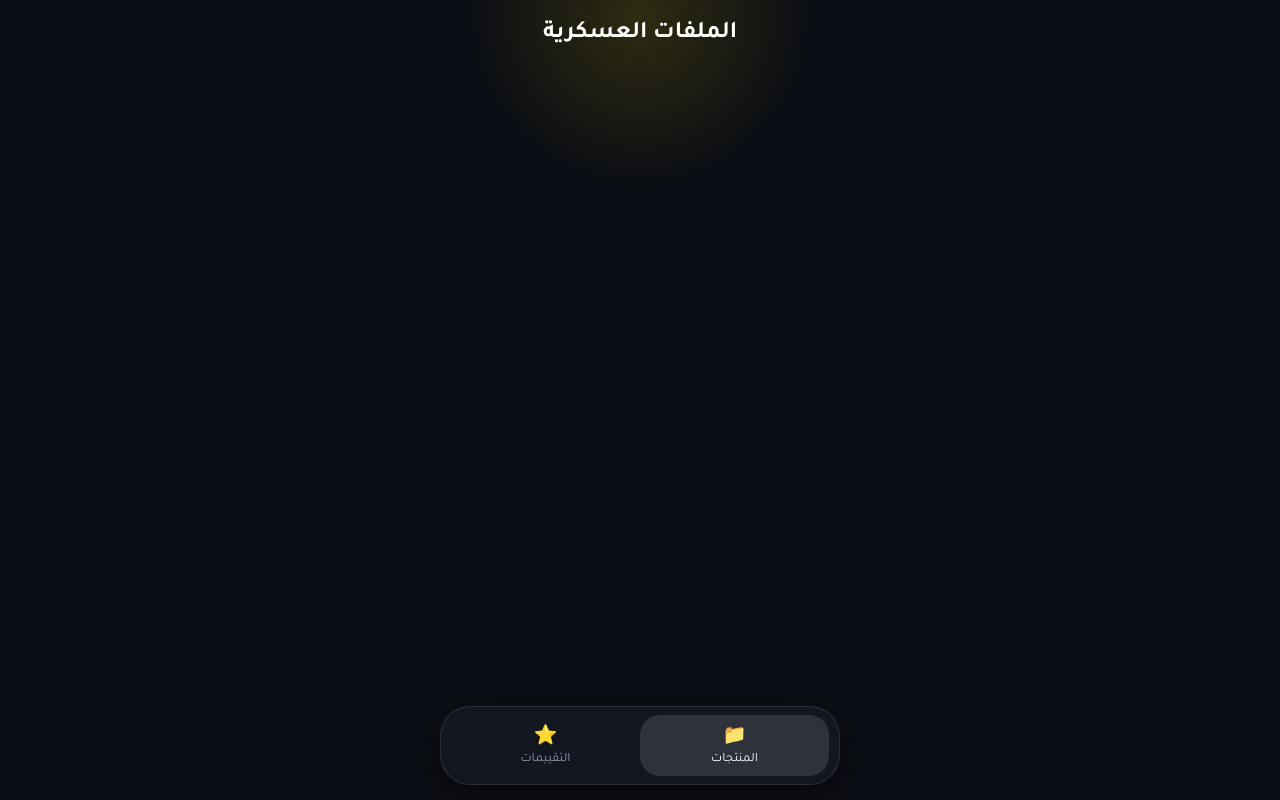
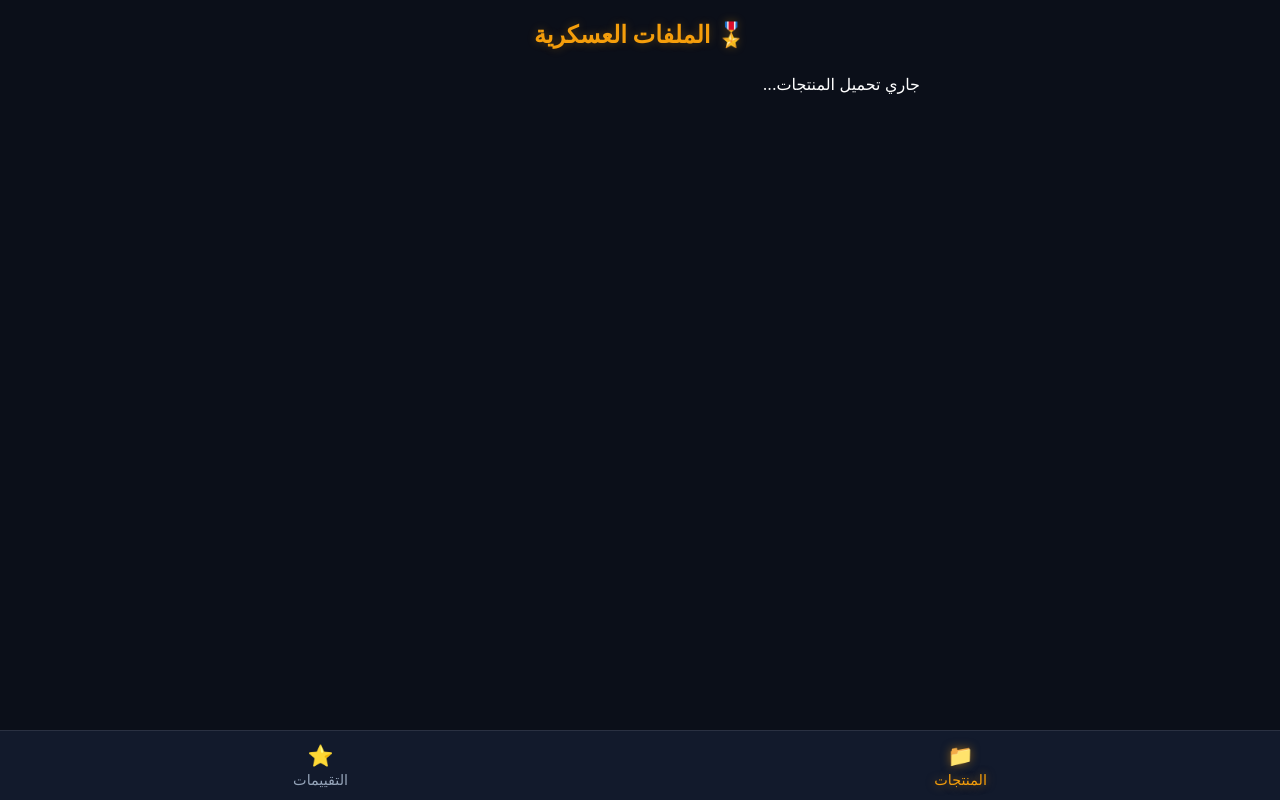
Before and after one commit to akhtswd19-design/AL3agle, a Python web app: template templates/index.html in a window 1280 px wide. Run offline with Jinja, Linux system fonts and the light colour scheme; the template is opened without the code that fills it, so the values that code supplies are empty; some libraries are stand-ins or nearby versions.

Commit message:
Update index.html

```diff
--- a/templates/index.html
+++ b/templates/index.html
@@ -2,344 +2,193 @@
 <html lang="ar" dir="rtl">
 <head>
     <meta charset="UTF-8">
-    <meta name="viewport" content="width=device-width, initial-scale=1.0, user-scalable=no">
+    <meta name="viewport" content="width=device-width, initial-scale=1.0">
     <title>متجر العاقل</title>
     <script src="https://telegram.org/js/telegram-web-app.js"></script>
-    <link href="https://fonts.googleapis.com/css2?family=Tajawal:wght@400;700;900&display=swap" rel="stylesheet">
     <style>
         :root {
-            --bg-color: #0b0e14;
-            --card-bg: rgba(22, 28, 38, 0.7);
-            --accent-gold: #ffd700;
-            --accent-glow: rgba(255, 215, 0, 0.25);
-            --text-color: #ffffff;
-            --text-muted: #8e9aaf;
-            --btn-blue: #3182ce;
+            --bg-color: #0b0f19;
+            --card-bg: #131c2e;
+            --accent-glow: #3b82f6;
+            --gold: #f59e0b;
+            --text-main: #ffffff;
+            --text-muted: #94a3b8;
         }
+        * { box-sizing: border-box; margin: 0; padding: 0; font-family: -apple-system, BlinkMacSystemFont, "Segoe UI", Roboto, sans-serif; }
+        body { background-color: var(--bg-color); color: var(--text-main); min-height: 100vh; display: flex; flex-direction: column; overflow-x: hidden; }
 
-        * {
-            box-sizing: border-box;
-            margin: 0;
-            padding: 0;
-            font-family: 'Tajawal', sans-serif;
-            -webkit-tap-highlight-color: transparent;
+        /* شاشة الترحيب (4 ثواني) */
+        #splash-screen {
+            position: fixed; inset: 0; background: var(--bg-color);
+            display: flex; flex-direction: column; align-items: center; justify-content: center;
+            z-index: 9999; animation: fadeOut 0.8s ease 3.2s forwards;
         }
-
-        body {
-            background-color: var(--bg-color);
-            color: var(--text-color);
-            overflow-x: hidden;
-            min-height: 100vh;
-            display: flex;
-            flex-direction: column;
-            position: relative;
+        #splash-screen h1 {
+            font-size: 2.2rem; color: var(--gold); text-shadow: 0 0 20px rgba(245, 158, 11, 0.6);
+            animation: pulseGlow 1.5s infinite alternate;
         }
-
-        /* خلفية الإضاءة والتوهج */
-        .glow-bg {
-            position: fixed;
-            top: -20%;
-            left: 50%;
-            transform: translateX(-50%);
-            width: 350px;
-            height: 350px;
-            background: radial-gradient(circle, rgba(255, 215, 0, 0.15) 0%, rgba(0, 0, 0, 0) 70%);
-            pointer-events: none;
-            z-index: 0;
+        @keyframes pulseGlow {
+            0% { transform: scale(1); text-shadow: 0 0 10px rgba(245,158,11,0.4); }
+            100% { transform: scale(1.05); text-shadow: 0 0 25px rgba(245,158,11,0.9); }
         }
-
-        /* شاشة الترحيب (4 ثوان) */
-        #splash-screen {
-            position: fixed;
-            top: 0; left: 0; width: 100%; height: 100%;
-            background: #000000;
-            display: flex;
-            flex-direction: column;
-            justify-content: center;
-            align-items: center;
-            z-index: 9999;
-            transition: opacity 0.8s ease, visibility 0.8s;
-        }
-
-        .splash-title {
-            font-size: 2.2rem;
-            font-weight: 900;
-            color: var(--accent-gold);
-            text-shadow: 0 0 20px var(--accent-glow);
-            animation: pulse 2s infinite alternate;
-        }
-
-        @keyframes pulse {
-            0% { transform: scale(0.95); opacity: 0.8; }
-            100% { transform: scale(1.05); opacity: 1; }
+        @keyframes fadeOut {
+            to { opacity: 0; visibility: hidden; }
         }
 
         /* المحتوى الرئيسي */
-        .app-container {
-            flex: 1;
-            padding: 20px 16px 90px 16px;
-            z-index: 1;
-            opacity: 0;
-            transition: opacity 0.5s ease;
+        .container { flex: 1; padding: 20px; padding-bottom: 90px; max-width: 600px; margin: 0 auto; width: 100%; }
+        .header-title { text-align: center; margin-bottom: 25px; font-size: 1.5rem; color: var(--gold); text-shadow: 0 0 10px rgba(245,158,11,0.3); }
+
+        .tab-content { display: none; }
+        .tab-content.active { display: block; animation: smoothFade 0.4s ease; }
+        @keyframes smoothFade { from { opacity: 0; transform: translateY(8px); } to { opacity: 1; transform: translateY(0); } }
+
+        /* بطاقات المنتجات بإضاءات فاخرة */
+        .product-card {
+            background: var(--card-bg); border-radius: 16px; overflow: hidden; margin-bottom: 20px;
+            border: 1px solid rgba(59, 130, 246, 0.3); box-shadow: 0 0 20px rgba(59, 130, 246, 0.15);
+            transition: transform 0.3s ease, box-shadow 0.3s ease;
         }
-
-        .page {
-            display: none;
-            animation: fadeIn 0.4s cubic-bezier(0.4, 0, 0.2, 1);
-        }
-
-        .page.active {
-            display: block;
-        }
-
-        @keyframes fadeIn {
-            from { opacity: 0; transform: translateY(10px); }
-            to { opacity: 1; transform: translateY(0); }
-        }
-
-        .header-title {
-            text-align: center;
-            font-size: 1.5rem;
-            margin-bottom: 20px;
-            font-weight: 700;
-        }
-
-        /* كروت المنتجات */
-        .product-card {
-            background: var(--card-bg);
-            border: 1px solid rgba(255, 255, 255, 0.08);
-            border-radius: 18px;
-            padding: 16px;
-            margin-bottom: 16px;
-            backdrop-filter: blur(10px);
-            box-shadow: 0 8px 25px rgba(0, 0, 0, 0.3);
-            transition: transform 0.2s ease, border-color 0.2s ease;
-        }
-
-        .product-card:active {
-            transform: scale(0.98);
-        }
-
-        .product-img {
-            width: 100%;
-            height: 180px;
-            object-fit: cover;
-            border-radius: 12px;
-            margin-bottom: 12px;
-        }
-
-        .product-title {
-            font-size: 1.2rem;
-            font-weight: 700;
-            margin-bottom: 6px;
-        }
-
-        .product-desc {
-            font-size: 0.9rem;
-            color: var(--text-muted);
-            margin-bottom: 12px;
-            line-height: 1.4;
-        }
-
-        .price-tag {
-            display: flex;
-            align-items: center;
-            justify-content: space-between;
-            background: rgba(0, 0, 0, 0.2);
-            padding: 8px 12px;
-            border-radius: 10px;
-            margin-bottom: 12px;
-        }
-
-        .star-price {
-            color: var(--accent-gold);
-            font-weight: 700;
-            display: flex;
-            align-items: center;
-            gap: 4px;
-        }
+        .product-card:hover { transform: translateY(-3px); box-shadow: 0 0 30px rgba(59, 130, 246, 0.3); }
+        .product-img { width: 100%; height: 200px; object-fit: cover; }
+        .product-info { padding: 18px; }
+        .product-title { font-size: 1.2rem; margin-bottom: 8px; color: #fff; }
+        .product-desc { font-size: 0.9rem; color: var(--text-muted); margin-bottom: 15px; line-height: 1.5; }
+        .product-footer { display: flex; justify-content: space-between; align-items: center; }
+        .price-tag { font-size: 0.95rem; color: var(--gold); font-weight: bold; }
 
         .buy-btn {
-            width: 100%;
-            padding: 12px;
-            border: none;
-            border-radius: 12px;
-            background: linear-gradient(135deg, #ffd700, #ffa500);
-            color: #000;
-            font-size: 1rem;
-            font-weight: 700;
-            cursor: pointer;
-            box-shadow: 0 4px 15px rgba(255, 215, 0, 0.3);
-            transition: opacity 0.2s;
+            background: linear-gradient(135deg, #f59e0b, #d97706); color: #fff; border: none;
+            padding: 10px 20px; border-radius: 10px; font-weight: bold; cursor: pointer;
+            box-shadow: 0 0 15px rgba(245, 158, 11, 0.4); transition: transform 0.2s;
         }
+        .buy-btn:active { transform: scale(0.95); }
 
-        /* كروت التقييمات */
+        /* التقييمات */
         .review-card {
-            background: var(--card-bg);
-            border-radius: 14px;
-            padding: 14px;
-            margin-bottom: 12px;
-            border: 1px solid rgba(255, 255, 255, 0.05);
+            background: var(--card-bg); padding: 15px; border-radius: 12px; margin-bottom: 12px;
+            border: 1px solid rgba(245, 158, 11, 0.2);
         }
+        .review-name { font-weight: bold; color: var(--gold); margin-bottom: 5px; }
+        .review-text { font-size: 0.9rem; color: var(--text-muted); }
 
-        .review-user {
-            font-weight: 700;
-            color: var(--accent-gold);
-            margin-bottom: 4px;
-            font-size: 0.95rem;
+        /* شريط التنقل السفلي الفاخر */
+        .nav-bar {
+            position: fixed; bottom: 0; left: 0; right: 0; background: rgba(19, 28, 46, 0.95);
+            backdrop-filter: blur(10px); border-top: 1px solid rgba(255,255,255,0.1);
+            display: flex; justify-content: space-around; padding: 12px 0; z-index: 1000;
         }
-
-        /* شريط التنقل السفي (Bottom Navigation) */
-        .nav-bar {
-            position: fixed;
-            bottom: 15px;
-            left: 50%;
-            transform: translateX(-50%);
-            width: 90%;
-            max-width: 400px;
-            background: rgba(20, 25, 35, 0.85);
-            backdrop-filter: blur(20px);
-            border: 1px solid rgba(255, 255, 255, 0.1);
-            border-radius: 30px;
-            display: flex;
-            justify-content: space-around;
-            align-items: center;
-            padding: 8px 10px;
-            box-shadow: 0 10px 30px rgba(0, 0, 0, 0.5);
-            z-index: 1000;
+        .nav-item {
+            background: none; border: none; color: var(--text-muted); font-size: 0.9rem;
+            display: flex; flex-direction: column; align-items: center; cursor: pointer; transition: color 0.3s;
         }
-
-        .nav-item {
-            flex: 1;
-            text-align: center;
-            padding: 8px 0;
-            color: var(--text-muted);
-            text-decoration: none;
-            font-size: 0.8rem;
-            border-radius: 20px;
-            transition: all 0.3s cubic-bezier(0.4, 0, 0.2, 1);
-            display: flex;
-            flex-direction: column;
-            align-items: center;
-            gap: 2px;
-        }
-
-        .nav-item.active {
-            color: #ffffff;
-            background: rgba(255, 255, 255, 0.12);
-        }
-
-        .nav-icon {
-            font-size: 1.2rem;
-        }
+        .nav-item.active { color: var(--gold); text-shadow: 0 0 10px rgba(245,158,11,0.5); }
+        .nav-item span { font-size: 1.3rem; margin-bottom: 3px; }
     </style>
 </head>
 <body>
 
-    <div class="glow-bg"></div>
-
-    <!-- شاشة الترحيب مدتها 4 ثوان -->
+    <!-- شاشة الترحيب لمدة 4 ثواني -->
     <div id="splash-screen">
-        <div class="splash-title">متجر العاقل</div>
+        <h1>متجر العاقل</h1>
     </div>
 
-    <!-- المحتوى -->
-    <div class="app-container" id="main-content">
+    <div class="container">
         <!-- صفحة المنتجات -->
-        <div id="products-page" class="page active">
-            <h2 class="header-title">الملفات العسكرية</h2>
-            <div id="products-list"></div>
+        <div id="products-tab" class="tab-content active">
+            <h2 class="header-title">🎖️ الملفات العسكرية</h2>
+            <div id="products-list">جاري تحميل المنتجات...</div>
         </div>
 
         <!-- صفحة التقييمات -->
-        <div id="reviews-page" class="page">
-            <h2 class="header-title">تقييمات العملاء</h2>
-            <div id="reviews-list"></div>
+        <div id="reviews-tab" class="tab-content">
+            <h2 class="header-title">⭐ تقييمات العملاء</h2>
+            <div id="reviews-list">جاري تحميل التقييمات...</div>
         </div>
     </div>
 
-    <!-- شريط التنقل السفلي -->
-    <div class="nav-bar">
-        <div class="nav-item active" onclick="switchTab('products', this)">
-            <span class="nav-icon">📁</span>
-            <span>المنتجات</span>
-        </div>
-        <div class="nav-item" onclick="switchTab('reviews', this)">
-            <span class="nav-icon">⭐</span>
-            <span>التقييمات</span>
-        </div>
-    </div>
+    <!-- شريط التنقل -->
+    <nav class="nav-bar">
+        <button class="nav-item active" onclick="switchTab('products', this)">
+            <span>📁</span> المنتجات
+        </button>
+        <button class="nav-item" onclick="switchTab('reviews', this)">
+            <span>⭐</span> التقييمات
+        </button>
+    </nav>
 
     <script>
         const tg = window.Telegram.WebApp;
         tg.expand();
 
-        // إخفاء الشاشة الترحيبية بعد 4 ثوانٍ
-        setTimeout(() => {
-            const splash = document.getElementById('splash-screen');
-            const mainContent = document.getElementById('main-content');
-            splash.style.opacity = '0';
-            setTimeout(() => {
-                splash.style.display = 'none';
-                mainContent.style.opacity = '1';
-            }, 800);
-        }, 4000);
+        function switchTab(tabName, btn) {
+            document.querySelectorAll('.tab-content').forEach(el => el.classList.remove('active'));
+            document.querySelectorAll('.nav-item').forEach(el => el.classList.remove('active'));
 
-        // التنقل السلس بين الصفحات
-        function switchTab(pageName, element) {
-            document.querySelectorAll('.nav-item').forEach(el => el.classList.remove('active'));
-            document.querySelectorAll('.page').forEach(el => el.classList.remove('active'));
-
-            element.classList.add('active');
-            document.getElementById(pageName + '-page').classList.add('active');
+            if(tabName === 'products') {
+                document.getElementById('products-tab').classList.add('active');
+            } else if(tabName === 'reviews') {
+                document.getElementById('reviews-tab').classList.add('active');
+            }
+            btn.classList.add('active');
         }
 
-        // جلب المنتجات والتقييمات من السيرفر
-        async function loadData() {
-            try {
-                const res = await fetch('/api/store-data');
-                const data = await res.json();
-
+        // جلب البيانات وعرضها
+        fetch('/api/store-data')
+            .then(res => res.json())
+            .then(data => {
                 // عرض المنتجات
-                const productsContainer = document.getElementById('products-list');
-                productsContainer.innerHTML = '';
+                const prodContainer = document.getElementById('products-list');
+                prodContainer.innerHTML = '';
                 data.products.forEach(p => {
-                    productsContainer.innerHTML += `
+                    prodContainer.innerHTML += `
                         <div class="product-card">
                             <img src="${p.image_url}" class="product-img" alt="${p.title}">
-                            <div class="product-title">${p.title}</div>
-                            <div class="product-desc">${p.description}</div>
-                            <div class="price-tag">
-                                <span>السعر: ${p.price_sar} ر.س</span>
-                                <span class="star-price">★ ${p.stars} نجمة</span>
+                            <div class="product-info">
+                                <h3 class="product-title">${p.title}</h3>
+                                <p class="product-desc">${p.description}</p>
+                                <div class="product-footer">
+                                    <span class="price-tag">السعر: ${p.price_sar} ر.س (⭐ ${p.stars} نجمة)</span>
+                                    <button class="buy-btn" onclick="buyProduct(${p.id})">شراء الآن</button>
+                                </div>
                             </div>
-                            <button class="buy-btn" onclick="buyProduct(${p.id})">شراء الآن (★ ${p.stars})</button>
                         </div>
                     `;
                 });
 
                 // عرض التقييمات
-                const reviewsContainer = document.getElementById('reviews-list');
-                reviewsContainer.innerHTML = '';
+                const revContainer = document.getElementById('reviews-list');
+                revContainer.innerHTML = '';
                 data.reviews.forEach(r => {
-                    reviewsContainer.innerHTML += `
+                    revContainer.innerHTML += `
                         <div class="review-card">
-                            <div class="review-user">${r.user_name}</div>
-                            <div>${'⭐'.repeat(r.rating)}</div>
-                            <p style="margin-top:6px; font-size:0.9rem; color:#ccc;">${r.comment}</p>
+                            <div class="review-name">${r.name}</div>
+                            <div class="review-text">${r.text}</div>
                         </div>
                     `;
                 });
-            } catch (e) {
-                console.error("Error loading store data", e);
-            }
+            });
+
+        // دفع النجوم الفوري داخل المتجر المصغر دون مغادرته
+        function buyProduct(productId) {
+            fetch('/create-invoice', {
+                method: 'POST',
+                headers: { 'Content-Type': 'application/json' },
+                body: JSON.stringify({ product_id: productId })
+            })
+            .then(res => res.json())
+            .then(data => {
+                if (data.invoice_link) {
+                    tg.openInvoice(data.invoice_link, function(status) {
+                        if (status === 'paid') {
+                            alert('تم الدفع بنجاح! سيتم إرسال رابط الملفات لك.');
+                        }
+                    });
+                } else {
+                    alert('تعذر إنشاء الفاتورة.');
+                }
+            });
         }
-
-        function buyProduct(productId) {
-            tg.sendData(JSON.stringify({ action: 'buy', product_id: productId }));
-        }
-
-        loadData();
     </script>
 </body>
 </html>
```
